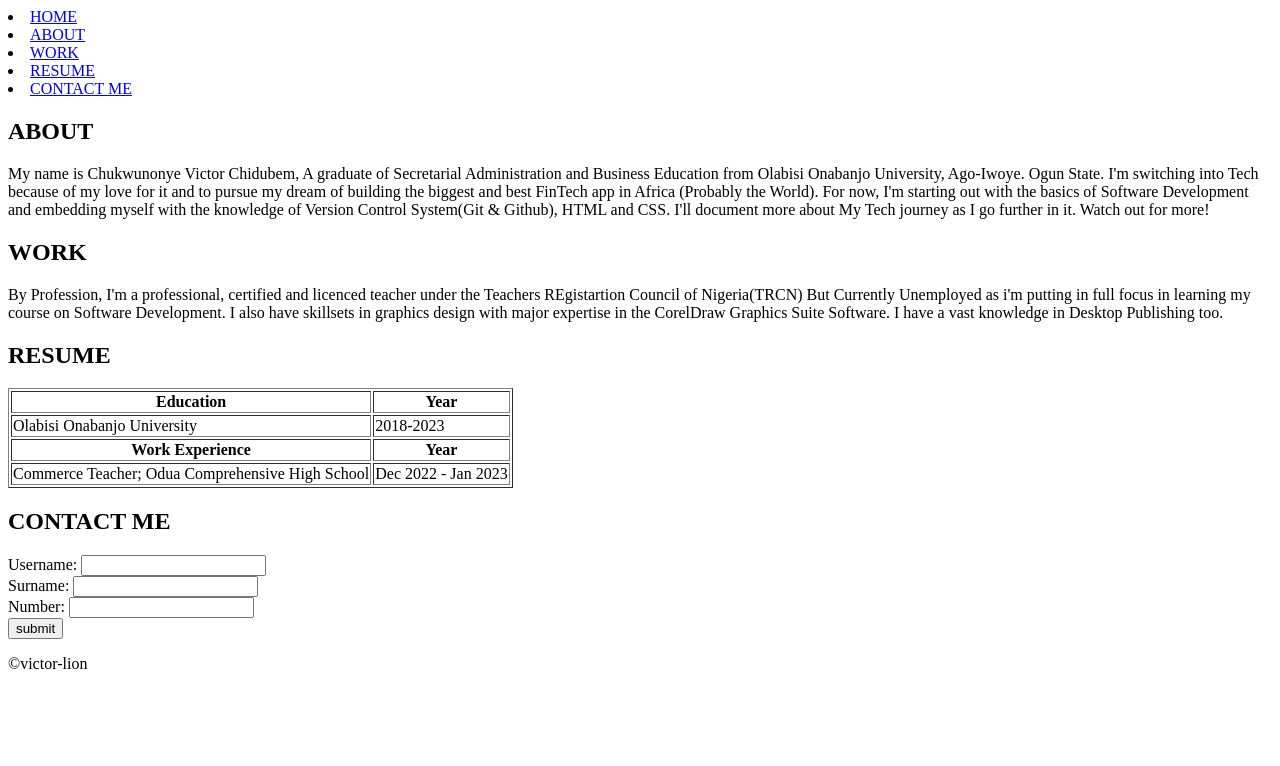
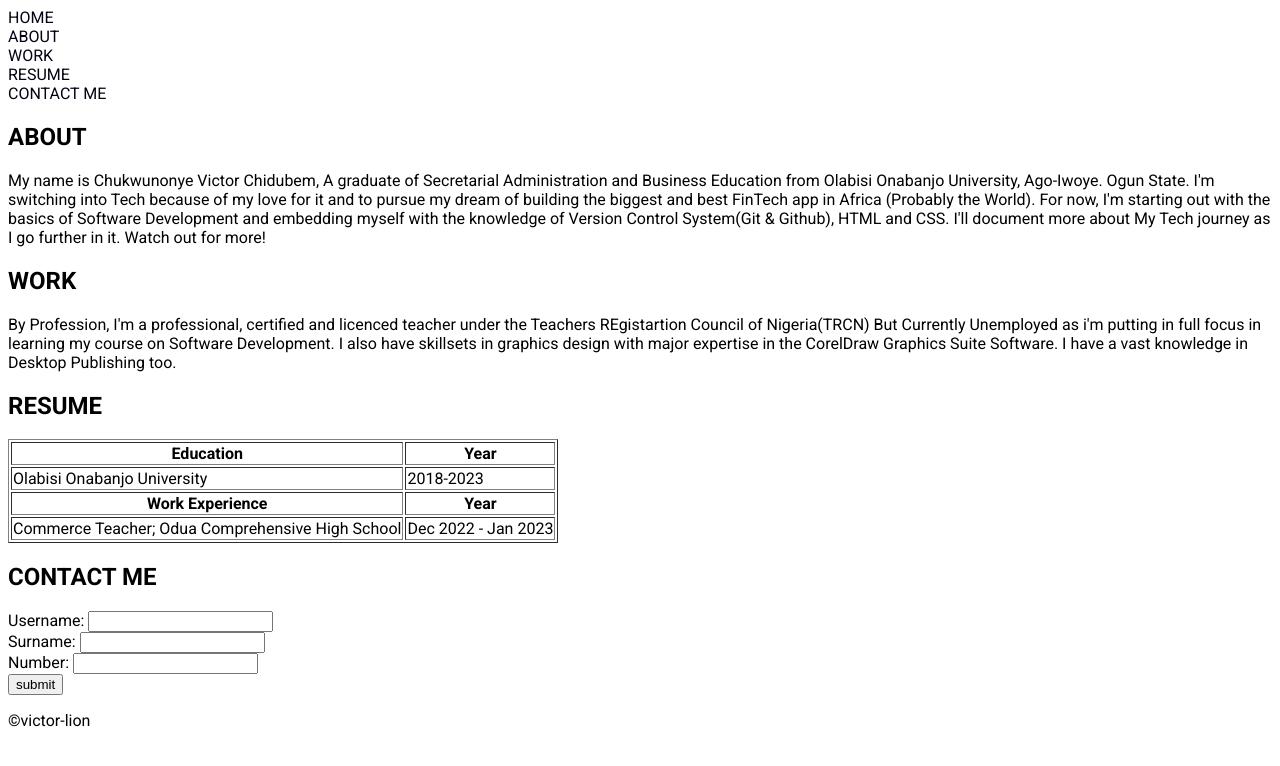
Before and after one commit to Victor-lion33/HTML-Project-1, a plain HTML site: page index.html in a window 1280 px wide. Drawn offline with Linux system fonts and the light colour scheme.

Commit message:
Updated my CSS

```diff
--- a/index.html
+++ b/index.html
@@ -4,11 +4,15 @@
 <head>
     <meta charset="UTF-8">
     <meta name="viewport" content="width=device-width, initial-scale=1.0">
+    <link rel="preconnect" href="https://fonts.googleapis.com">
+<link rel="preconnect" href="https://fonts.gstatic.com" crossorigin>
+<link href="https://fonts.googleapis.com/css2?family=Roboto:ital,wght@0,100..900;1,100..900&display=swap" rel="stylesheet">
+    <link rel="stylesheet" href="./style.css">
     <title>Portfolio Webpage</title>
 </head>
 
-<body>
-    <nav>
+<body class="fonts">
+    <nav class="nav-list">
         <li><a href="#home">HOME</a></li>
         <li><a href="#about">ABOUT</a></li>
         <li><a href="#work">WORK</a></li>
--- /dev/null
+++ b/style.css
@@ -0,0 +1,17 @@
+.nav-list {
+    display: inline;
+    align-items: center;
+    list-style: none;
+    gap: 3rem;
+    padding left: 10px;
+}
+
+.nav-list a {
+    color: rgb(2, 2, 17);
+    text-decoration: none;
+    border-radius: 4px;
+}
+
+.fonts {
+   font-family: "Roboto", sans-serif;
+}
```
